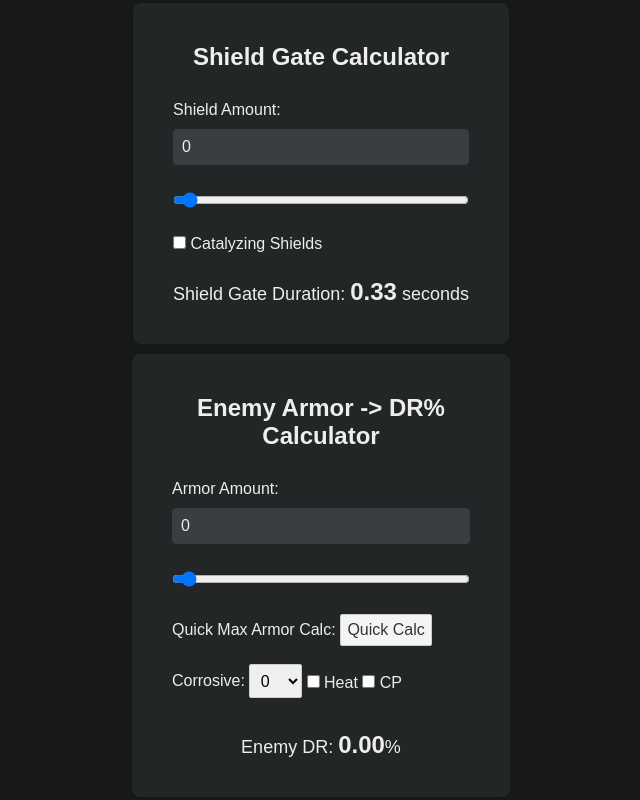
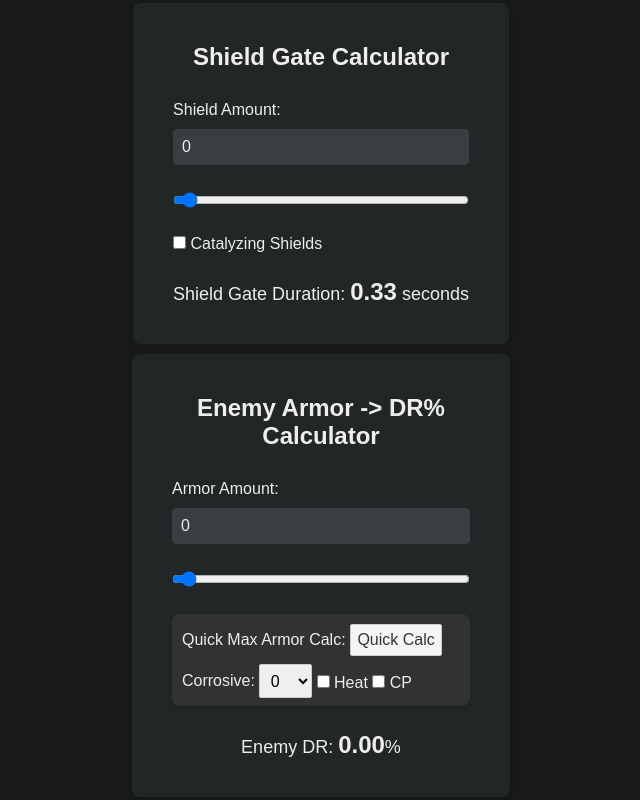
Before and after one commit to Malurth/warframe-shieldgate-calc, a Svelte app: page / in a window 1280 px wide. Shown: the whole page, without its empty margins (319-959 px from the left). Built offline with nearby package versions, Linux system fonts and the light colour scheme.

Commit message:
put quick calc in its own lil box so it looks less ass

```diff
--- a/src/App.svelte
+++ b/src/App.svelte
@@ -153,6 +153,7 @@
       bind:value={inputArmorValue}
       on:input={calculateDR}
     />
+    <div class="quickcalc">
       <div>
         Quick Max Armor Calc:
         <button on:click={quickArmorCalc}>Quick Calc</button>
@@ -172,6 +173,8 @@
           CP
         </label>
       </div>
+    </div>
+
     <p>
       Enemy DR: <span class="outputNum">{outputDR.toFixed(2)}</span>%
     </p>
@@ -211,6 +214,16 @@
     padding-left: 40px;
     padding-top: 20px;
     padding-bottom: 20px;
+    border-radius: 8px;
+    box-shadow: 0 2px 4px rgba(0, 0, 0, 0.1);
+  }
+
+  .quickcalc {
+    border: 4px rgb(84, 80, 80);
+    padding-top: 10px;
+    padding-right: 10px;
+    padding-left: 10px;
+    background-color: #323232;
     border-radius: 8px;
     box-shadow: 0 2px 4px rgba(0, 0, 0, 0.1);
   }
```
Lines whose indentation alone changed are shown as unchanged.
